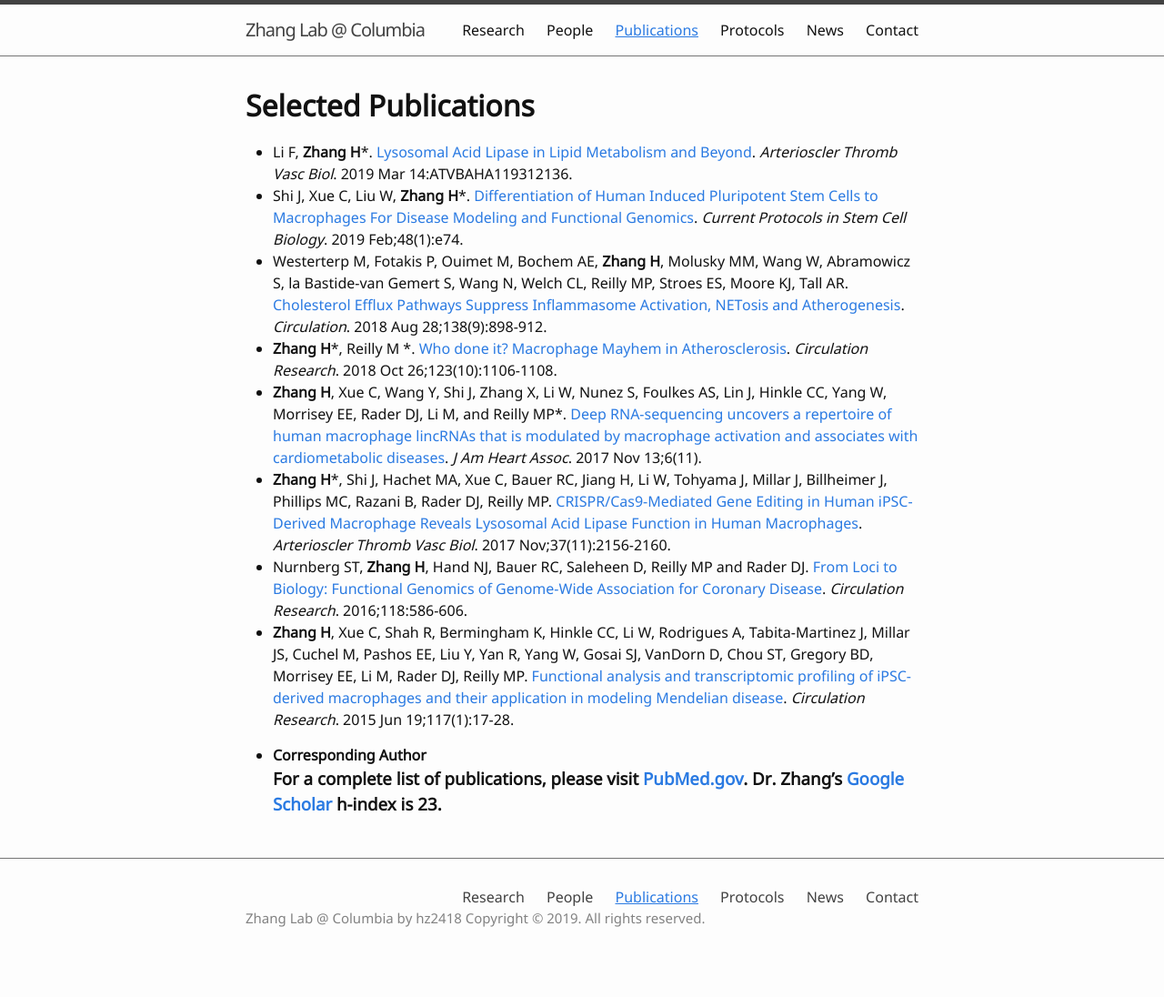
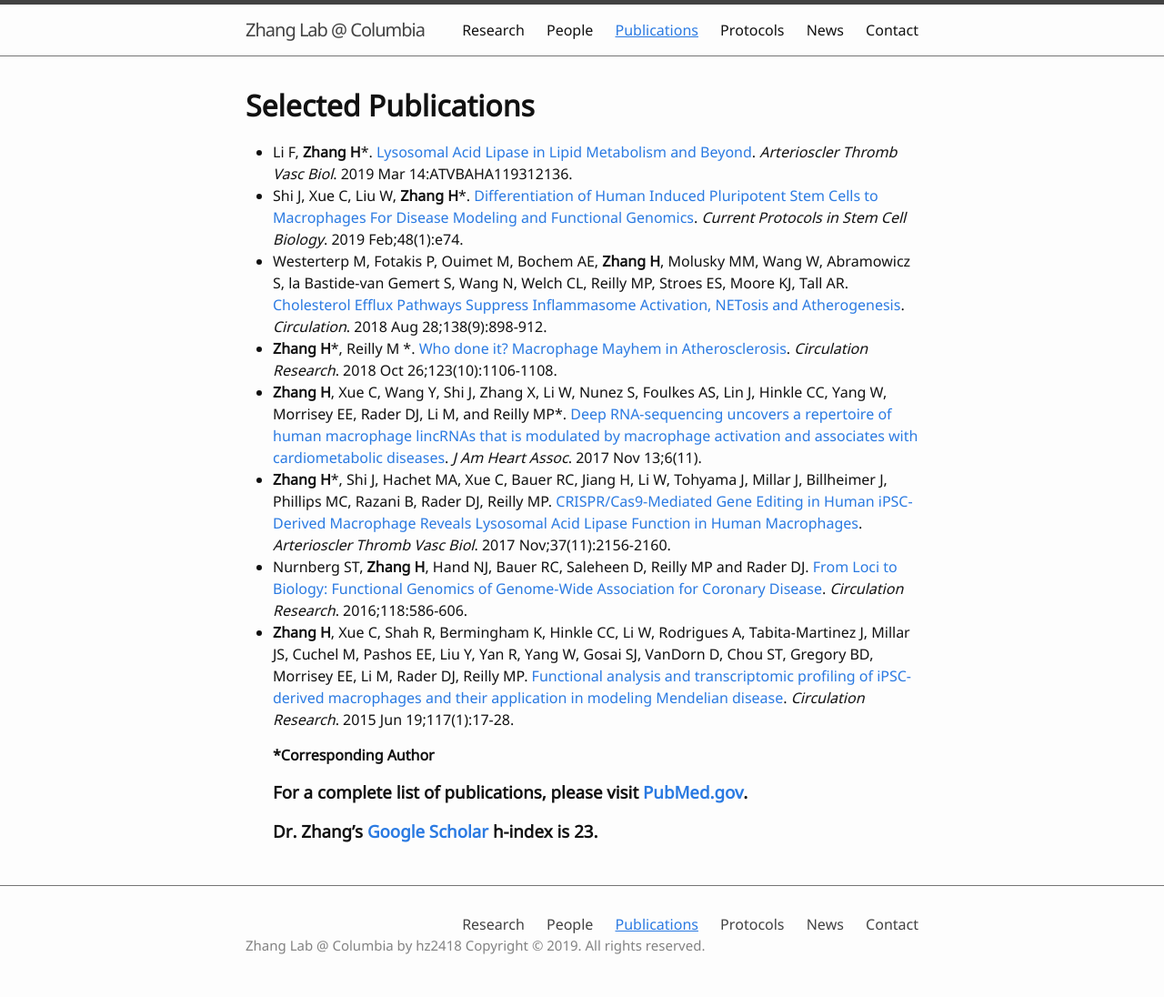
Before and after one commit to hanruizhang/zhanglab, a Jekyll site: the page built from 3_Publications.md, in a window 1280 px wide. Shown: the whole page at 91% size. Built offline with Jekyll 4.4.1, drawn with Linux system fonts in a browser that asks for light colours; before the commit the page ends 1066 px from its top, so only the background shows below that.

```diff
--- a/3_Publications.md
+++ b/3_Publications.md
@@ -15,5 +15,6 @@ nav: true
 * Nurnberg ST, **Zhang H**, Hand NJ, Bauer RC, Saleheen D, Reilly MP and Rader DJ. [From Loci to Biology: Functional Genomics of Genome-Wide Association for Coronary Disease](https://www.ncbi.nlm.nih.gov/pmc/articles/PMC4863243/). _Circulation Research_. 2016;118:586-606.
 * **Zhang H**, Xue C, Shah R, Bermingham K, Hinkle CC, Li W, Rodrigues A, Tabita-Martinez J, Millar JS, Cuchel M, Pashos EE, Liu Y, Yan R, Yang W, Gosai SJ, VanDorn D, Chou ST, Gregory BD, Morrisey EE, Li M, Rader DJ, Reilly MP. [Functional analysis and transcriptomic profiling of iPSC-derived macrophages and their application in modeling Mendelian disease](https://www.ncbi.nlm.nih.gov/pmc/articles/PMC4565503/). _Circulation Research_. 2015 Jun 19;117(1):17-28.
 
-* **Corresponding Author**
-### **For a complete list of publications, please visit [PubMed.gov](https://www.ncbi.nlm.nih.gov/myncbi/browse/collection/48301642/?sort=date&direction=descending).** **Dr. Zhang's [Google Scholar](https://scholar.google.com/citations?hl=en&view_op=list_works&gmla=AJsN-F7X1CyDapGJzdDnDEe-E6DBE-s9JXz75DhHIyt_My4-7-Wn2Wnu4b-6_TQeAP1WK597WTCf8wKOrbZVy3KNB0Hm5Kw6Hw&user=20tuWCkAAAAJ) h-index is 23.**
+  ***Corresponding Author**
+### **For a complete list of publications, please visit [PubMed.gov](https://www.ncbi.nlm.nih.gov/myncbi/browse/collection/48301642/?sort=date&direction=descending).**
+### **Dr. Zhang's [Google Scholar](https://scholar.google.com/citations?hl=en&view_op=list_works&gmla=AJsN-F7X1CyDapGJzdDnDEe-E6DBE-s9JXz75DhHIyt_My4-7-Wn2Wnu4b-6_TQeAP1WK597WTCf8wKOrbZVy3KNB0Hm5Kw6Hw&user=20tuWCkAAAAJ) h-index is 23.**
```
